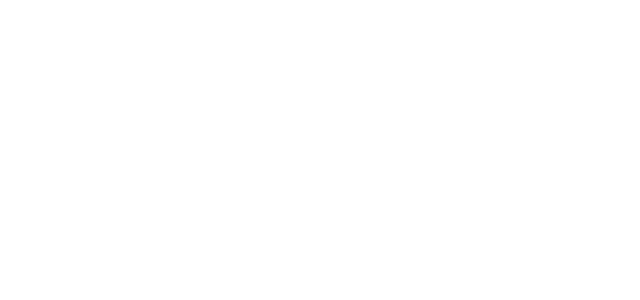
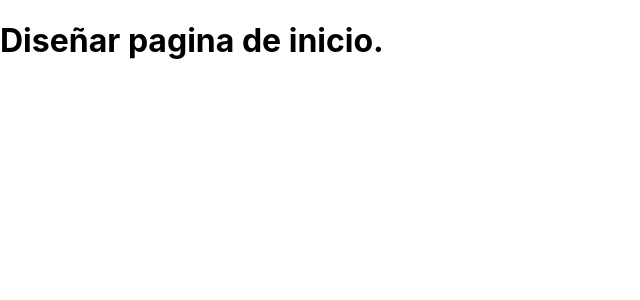
Before and after one commit to leodelmas00/front-truequetools, a React (Create React App) app: page /SignIn in a window 1280 px wide. Shown: the top 300 px of the page, without its empty margins (0-640 px from the left). Built offline with nearby package versions, Linux system fonts and the light colour scheme.

Commit message:
agrego ruteo de SignIn

```diff
--- a/src/App.js
+++ b/src/App.js
@@ -1,4 +1,5 @@
 import LogIn from "./components/LogIn";
+import SignIn from "./components/SignIn"
 import SignUp from "./components/SignUp";
 import { Route, Switch } from "wouter";
 
@@ -9,6 +10,7 @@
     <Switch>
       <Route path="/" component={LogIn} />
       <Route path="/SignUp" component={SignUp} />
+      <Route path="/SignIn" component={SignIn} />
     </Switch>
   );
 }
--- a/src/components/SignIn.jsx
+++ b/src/components/SignIn.jsx
@@ -1,6 +1,6 @@
 function SignIn() {
     return (
-        <h1>Diseñar pagina de.</h1>
+        <h1>Diseñar pagina de inicio.</h1>
     );
 }
 
```
Also changed, not shown: src/styles/signup.css (added).
